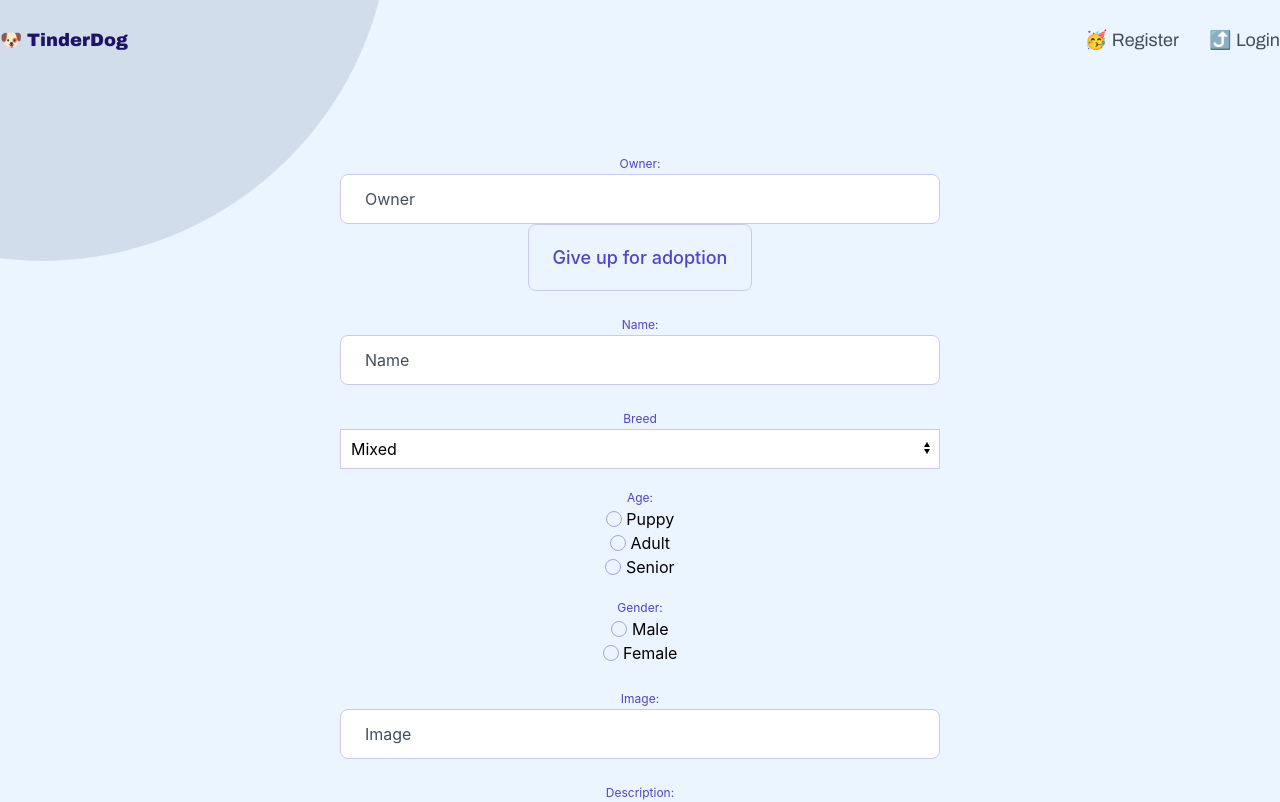
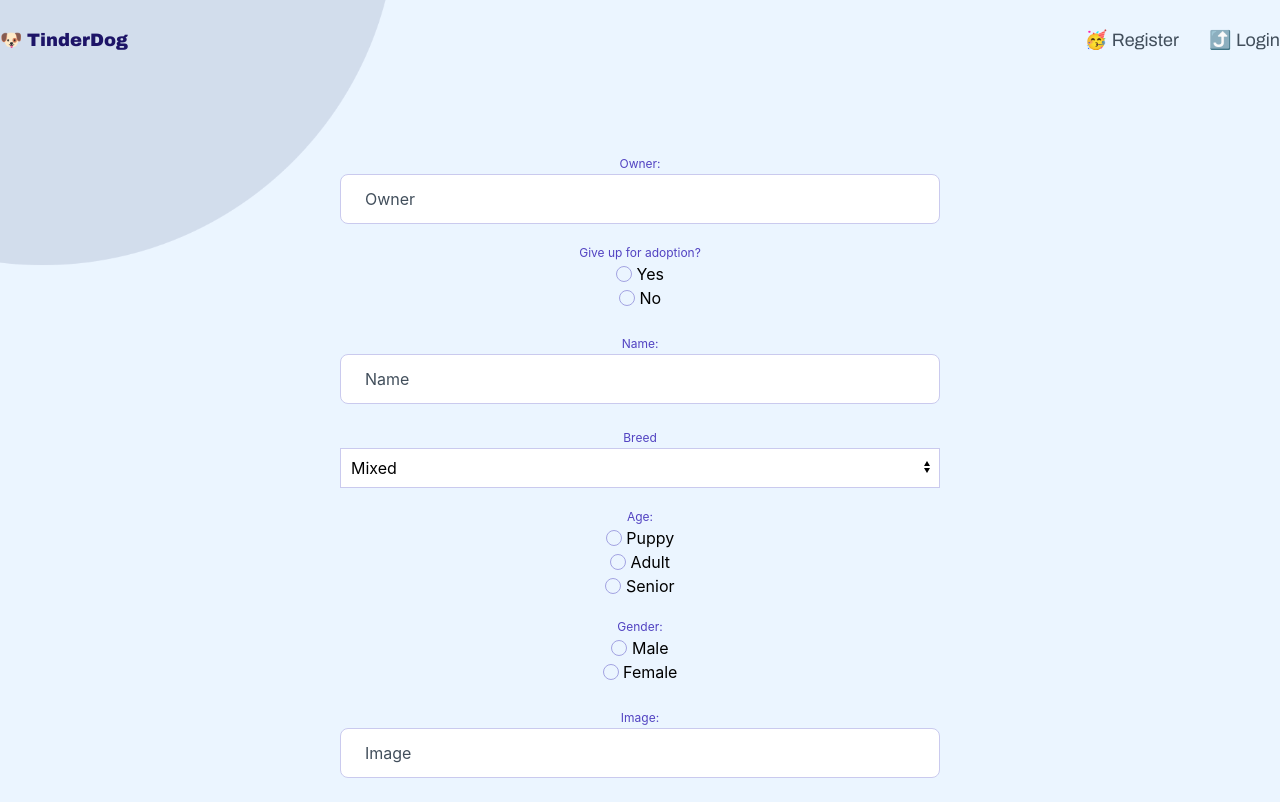
Before and after one commit to gladysaj/tinderdog, a React (Create React App) app: page /create-dog in a window 1280 px wide. Shown: the top 802 px of the page. Built offline with nearby package versions, Linux system fonts and the light colour scheme.

Commit message:
Modify the check for adoption

```diff
--- a/src/components/CreateDogForm/index.js
+++ b/src/components/CreateDogForm/index.js
@@ -42,7 +42,13 @@ class CreateDogForm extends Component {
               placeholder="Owner" />
            </div>
 
-             <button class="uk-button uk-button-default" uk-tooltip="Foster">Give up for adoption</button>
+           <div class="uk-margin">
+            <div class="uk-form-label"> Give up for adoption? </div>
+             <div class="uk-form-controls">
+               <label><input class="uk-radio" type="radio" name="radio1"/> Yes </label><br/>
+               <label><input class="uk-radio" type="radio" name="radio1"/> No </label>
+             </div>
+           </div>
 
             <div className="uk-margin">
              <label className="uk-form-label" htmlFor="name"> Name: </label>
```
